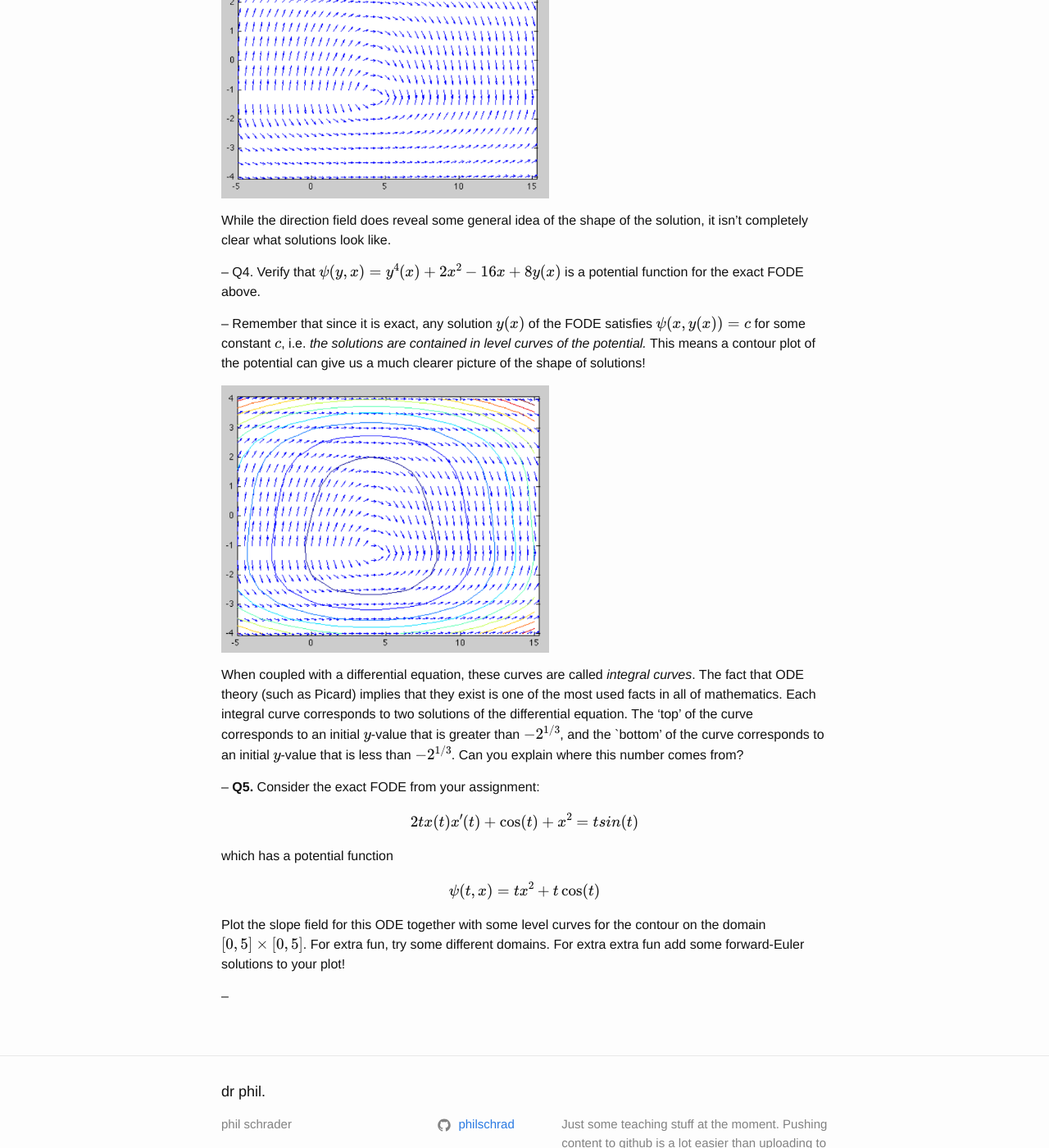
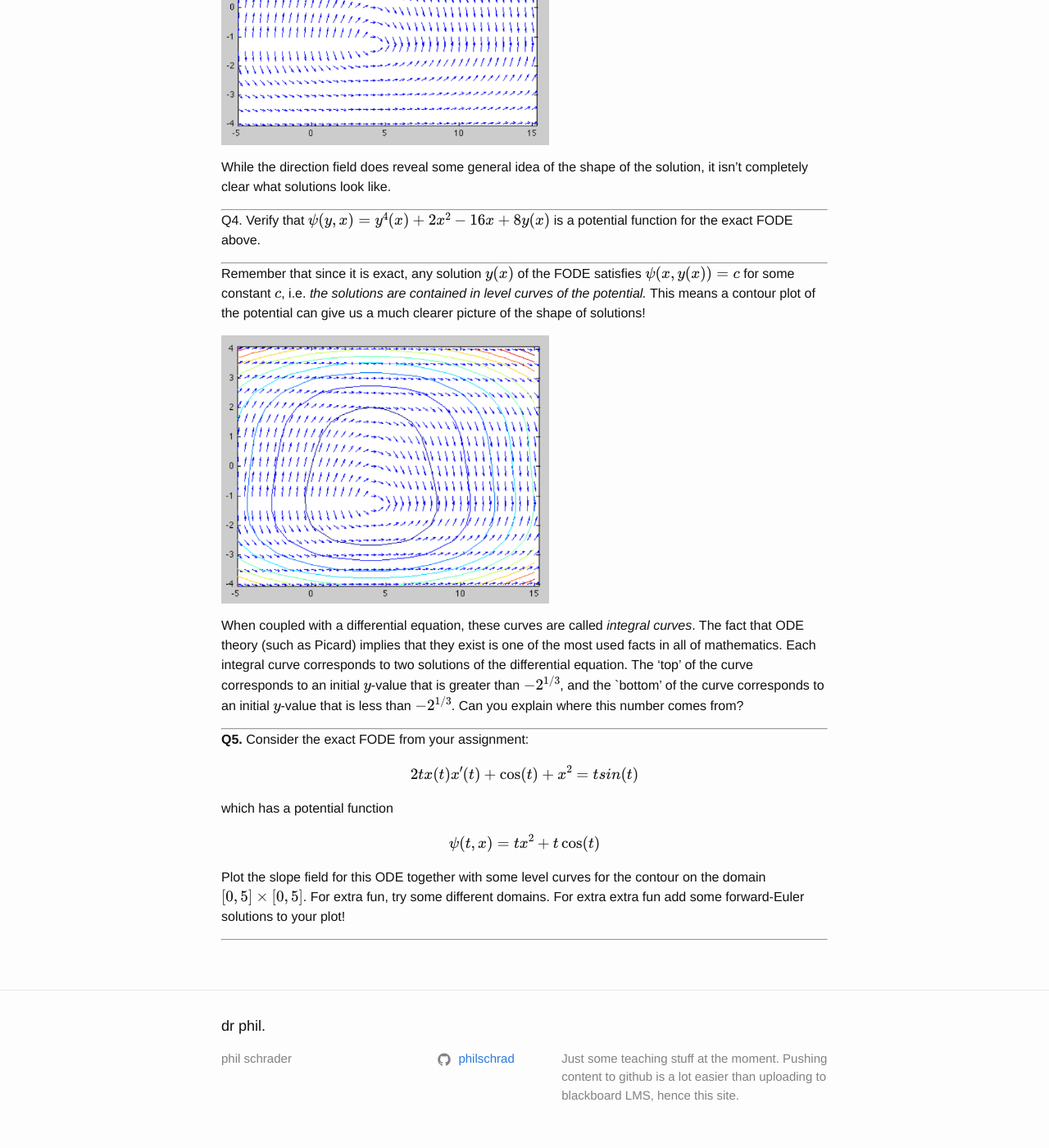
Before and after one commit to philschrad/philschrad.github.io, a Jekyll site: the page built from pages/MATH202_lab4.md, in a window 1280 px wide and 1400 px high, scrolled down 8026 px. Shown: the whole window at 82% size. Built offline with Jekyll 4.4.1, drawn with Linux system fonts in a browser that asks for light colours; our own code applies the rules of GitHub Pages for plain Markdown files; formulas are drawn with MathJax 3.

Commit message:
changes to lab4

````diff
--- a/pages/MATH202_lab4.md
+++ b/pages/MATH202_lab4.md
@@ -49,13 +49,13 @@ plot(x,y)
 
 produce the plot
 
-<img src="pic4.PNG" alt="drawing" width="300"/>
+<img src="pic4.PNG" alt="drawing" width="400"/>
 
---
+---
 **Q1**
 Produce two plots of arrays containing the digits of your student ID and your library borrowing barcode.
 
---
+---
 
 ### Plotting graphs of functions
 
@@ -104,7 +104,7 @@ The plot is:
 
 
 
---
+---
 
 **Q2.** Plot the three functions
 
@@ -116,7 +116,7 @@ $$ f:[-1,1] \to \mathbb R,\quad f(x)=\sin(x)$$
 
 on a single set of axes (you will need to use `hold on;` after your first `plot` command to make sure the second `plot` uses the same axes).
 
---
+---
 
 
 ### Direction fields
@@ -194,7 +194,7 @@ quiver(T, Y, dT./L, dY./L)
 ```
 produces
 
-<img src="pic12.PNG" alt="drawing" width="400"/>
+<img src="pic12.PNG" width="400"/>
 
 
 This one looks OK, but there are still issues to fix. There is too much white space around the direction field and the vectors are overlapping in some places.
@@ -230,14 +230,14 @@ produce the red direction field below:
 It is important to keep in mind that these plots are *not* phase
 portraits, they are *slope fields* for one-dimensional differential equations (in lectures we distinguished them from 2D vector field phase portraits by using minitangents instead of little arrows).
 
---
+---
 **Q3.** Plot the direction field for
 
 $$ y'(t) = t^3 - \frac{y(t)}{t}\,,$$
 
 a large enough rectangle and then use it to approximate by-hand solutions satisfying $y(1) = 0$ and $y(1) = 3$.
 
---
+---
 
 ### Contour plots
 
@@ -284,10 +284,10 @@ A direction field for this ODE looks like
 While the direction field does reveal some general idea of the shape of the
 solution, it isn't completely clear what solutions look like.
 
---
+---
 Q4. Verify that $$\psi(y,x)= y^4(x) + 2x^2 - 16x + 8y(x)$$ is a potential function for the exact FODE above.
 
---
+---
 Remember that since it is exact, any solution $$y(x)$$ of the FODE satisfies $$\psi(x,y(x))=c$$ for some constant $$c$$, i.e. *the solutions are contained in level curves of the potential.* This means a contour plot of the potential can give us a much clearer picture of the shape of solutions!
 
 <img src="pic23.PNG" alt="drawing" width="400"/>
@@ -300,7 +300,7 @@ Each integral curve corresponds to two solutions of the differential equation.
 The 'top' of the curve corresponds to an initial $$y$$-value that is greater than $$-2^{1/3}$$, and the `bottom' of the curve corresponds to an initial $$y$$-value that is less than $$-2^{1/3}$$.
 Can you explain where this number comes from?
 
---
+---
 **Q5.** Consider the exact FODE from your assignment:
 
 $$ 2tx(t)x'(t)+\cos(t)+x^2=tsin(t) $$
@@ -311,4 +311,4 @@ $$\psi(t,x)=tx^2+t\cos(t)$$
 
 Plot the slope field for this ODE together with some level curves for the contour on the domain $$[0,5]\times [0,5]$$. For extra fun, try some different domains. For extra extra fun add some forward-Euler solutions to your plot!
 
---
+---
````
